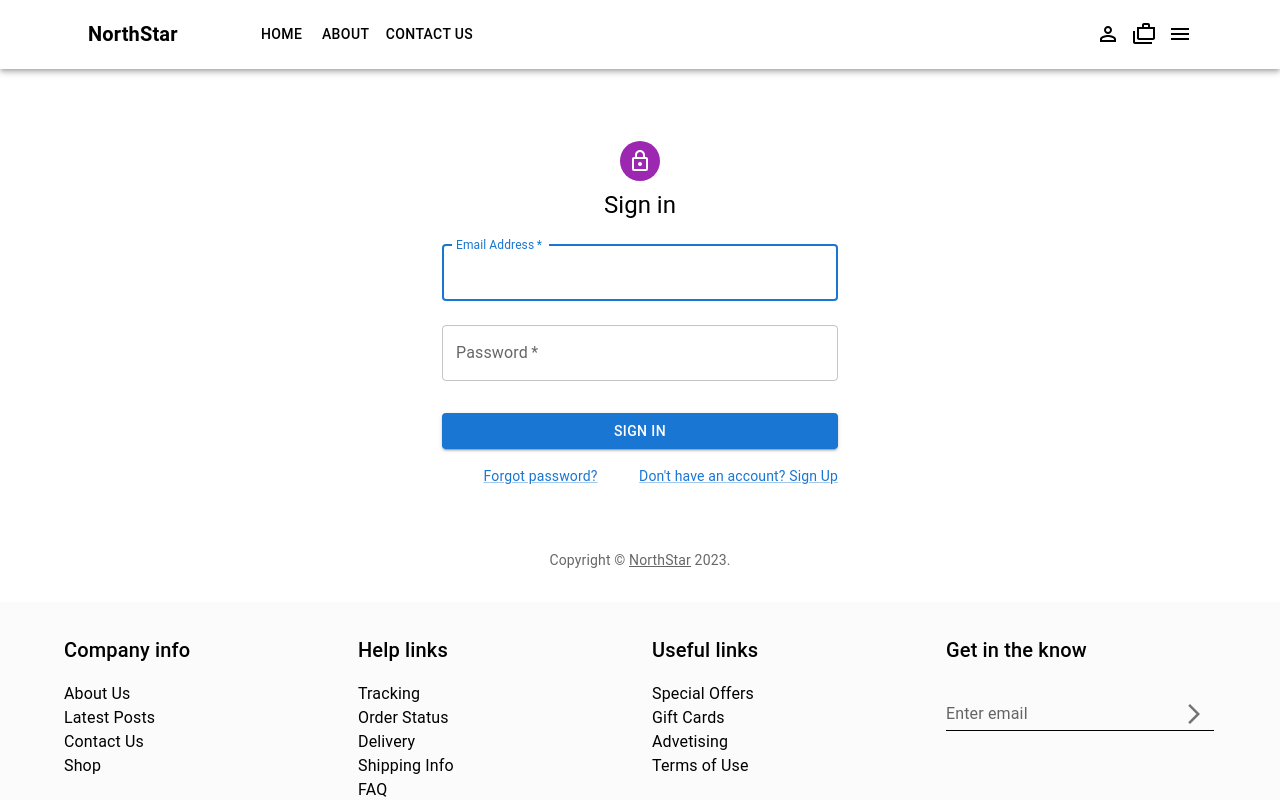
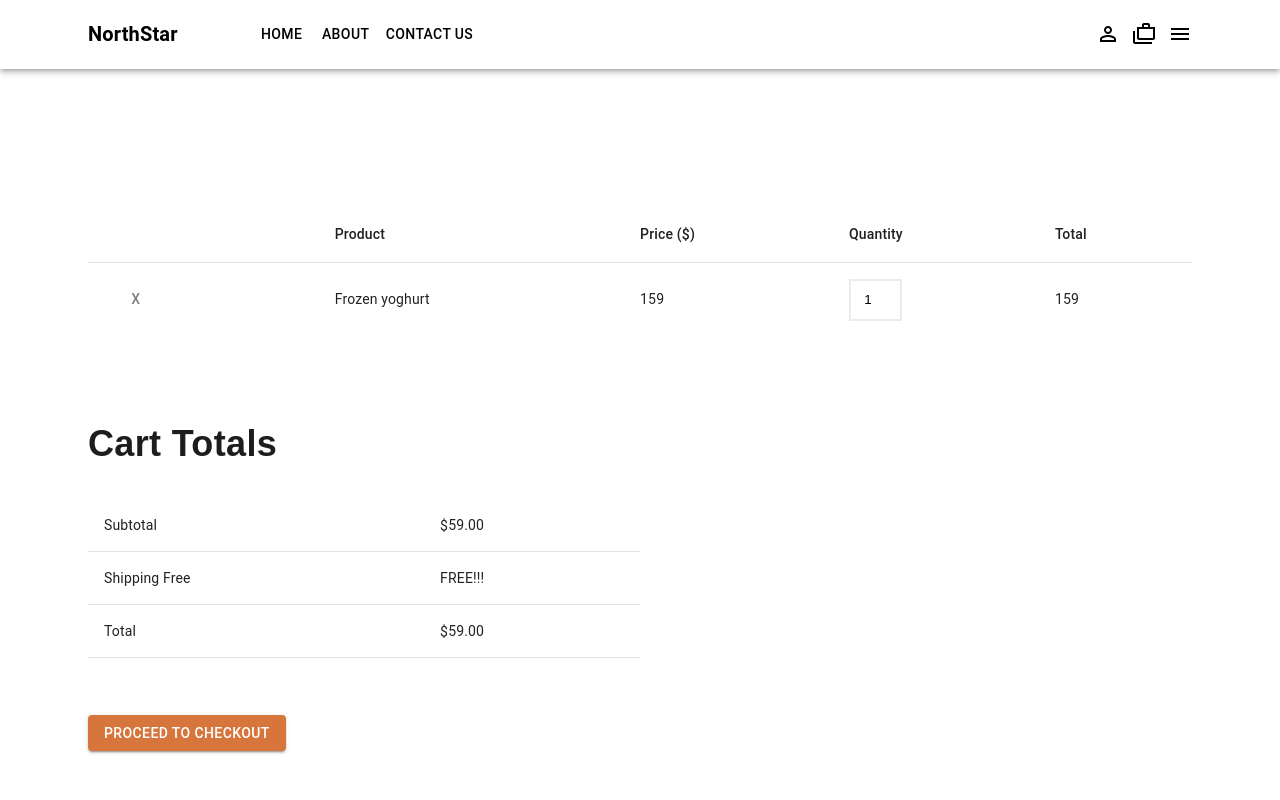
Before and after one commit to ahmadamira/Final-project-E-commerce, a React (Create React App) app: page / in a window 1280 px wide. Shown: the top 800 px of the page. Built offline with nearby package versions, Linux system fonts and the light colour scheme.

Commit message:
Added total page

```diff
--- a/src/App.js
+++ b/src/App.js
@@ -13,12 +13,13 @@ import ContactForm from "./Components/Contactuspage/Contactuspage";
 import Productpage from "./Components/Productpage/Productpage";
 import Loginpage from "./Components/Loginpage/Loginpage";
 import SignUp from "./Components/Signuppage/Signup";
+import BasicTable from "./Components/Totalpage/Totalpage";
 
 function App() {
   return (
     <div className="App">
       <Header />
-      <Loginpage />
+      <BasicTable />
       <Footer />
     </div>
   );
--- a/src/Components/Aboutpage/Abouthero/Abouthero.js
+++ b/src/Components/Aboutpage/Abouthero/Abouthero.js
@@ -1,9 +1,9 @@
 import React from 'react';
-import { styled } from '@mui/system';
+import { Container, styled } from '@mui/system';
 import { Box, Typography } from '@mui/material';
 
 const HeroSection = styled(Box)(({ theme, backgroundImage }) => ({
-    position: 'relative',
+    // position: 'relative',
     height: '348px',
     background: `url('${backgroundImage}')`,
     backgroundSize: 'cover',
@@ -31,9 +31,11 @@ const Title = styled(Typography)(({ theme }) => ({
 const Abouthero = ({ img, text }) => {
     return (
         <HeroSection backgroundImage={img}>
-            <TextContainer>
-                <Title>{text}</Title>
-            </TextContainer>
+            <Container maxWidth="lg" sx={{ position: 'relative', height: "100%" }} >
+                <TextContainer>
+                    <Title>{text}</Title>
+                </TextContainer>
+            </Container>
         </HeroSection>
     );
 };
--- a/src/Components/Contactuspage/Contactuspage.js
+++ b/src/Components/Contactuspage/Contactuspage.js
@@ -60,6 +60,8 @@ const ContactForm = () => {
                                         required
                                         fullWidth
                                         type="email"
+                                    // error={true}
+                                    // helperText={true && "error email"}
                                     />
                                 </Grid>
                             </Grid>
--- /dev/null
+++ b/src/Components/Totalpage/Totalpage.js
@@ -0,0 +1,147 @@
+import * as React from 'react';
+import classes from './Totalpage.module.css';
+import Table from '@mui/material/Table';
+import TableBody from '@mui/material/TableBody';
+import TableCell from '@mui/material/TableCell';
+import TableContainer from '@mui/material/TableContainer';
+import TableHead from '@mui/material/TableHead';
+import TableRow from '@mui/material/TableRow';
+import Paper from '@mui/material/Paper';
+import { Container } from '@mui/system';
+import Box from '@mui/material/Box';
+import { Button, Typography } from '@mui/material';
+import { styled } from '@mui/system';
+
+const Styledtypo = styled(Typography)(({ theme }) => ({
+
+
+    fontFamily: 'Arimo',
+    fontStyle: 'normal',
+    fontWeight: '700',
+    fontSize: '36px',
+    lineHeight: '48px',
+    display: 'flex',
+    alignItems: 'flex-end',
+    color: '#1D1D1D',
+    marginBottom: '31PX',
+}));
+
+function createData(name, price, quantity) {
+    return { name, price, quantity, total: price * quantity };
+}
+
+const rows = [createData('Frozen yoghurt', 159, 1)];
+
+export default function BasicTable() {
+    const [tableRows, setTableRows] = React.useState(rows);
+
+    const handleQuantityChange = (event, name) => {
+        const { value } = event.target;
+        const updatedRows = tableRows.map((row) =>
+            row.name === name
+                ? { ...row, quantity: Number(value), total: row.price * Number(value) }
+                : row
+        );
+        setTableRows(updatedRows);
+    };
+
+    return (
+        <Container maxWidth="lg" style={{ marginTop: '137px' }}>
+            <Container >
+                <TableContainer >
+                    <Table aria-label="simple table" >
+                        <TableHead>
+                            <TableRow>
+                                <TableCell></TableCell>
+                                <TableCell align="left" >Product</TableCell>
+                                <TableCell align="left" >
+                                    Price ($)
+                                </TableCell>
+                                <TableCell align="left" >
+                                    Quantity
+                                </TableCell>
+                                <TableCell align="left" >
+                                    Total
+                                </TableCell>
+                            </TableRow>
+                        </TableHead>
+                        <TableBody>
+                            {tableRows.map((row) => (
+                                <TableRow
+                                    key={row.name}
+                                    sx={{ '&:last-child td, &:last-child th': { border: 0 } }}
+                                >
+                                    <TableCell >
+                                        {/* onClick={() => handleDeleteRow(row.name)} */}
+                                        <Button
+                                            sx={{ color: '#818181' }}
+                                        >
+                                            x
+                                        </Button>
+                                    </TableCell>
+                                    <TableCell align="left">{row.name}</TableCell>
+                                    <TableCell align="left">
+                                        {row.price}
+                                    </TableCell>
+                                    <TableCell align="left" >
+                                        <input
+                                            type="number"
+                                            value={row.quantity}
+                                            onChange={(event) => handleQuantityChange(event, row.name)}
+                                            contentEditable={true}
+                                            style={{
+                                                boxSizing: 'border-box',
+                                                width: '53px',
+                                                height: '42px',
+                                                left: '889px',
+                                                top: '331.98px',
+                                                background: '#FFFFFF',
+                                                border: '2px solid #EBEBEB',
+                                                textAlign: 'center'
+                                            }}
+                                        />
+                                    </TableCell>
+                                    <TableCell align="left" >
+                                        {row.total}
+                                    </TableCell>
+                                </TableRow>
+                            ))}
+                        </TableBody>
+                    </Table>
+                </TableContainer>
+            </Container>
+            <Container style={{ marginTop: '83px', marginBottom: '107px' }}>
+                <Styledtypo textAlign='left'>Cart Totals</Styledtypo>
+                <TableContainer>
+                    <Table style={{ width: '50%', marginLeft: 0 }}>
+                        <TableHead>
+                            <TableRow>
+
+                            </TableRow>
+                        </TableHead>
+                        <TableBody>
+                            <TableRow>
+                                <TableCell>Subtotal</TableCell>
+                                <TableCell>$59.00</TableCell>
+                            </TableRow>
+                            <TableRow>
+                                <TableCell>Shipping Free</TableCell>
+                                <TableCell>FREE!!!</TableCell>
+                            </TableRow>
+                            <TableRow>
+                                <TableCell>Total</TableCell>
+                                <TableCell>$59.00</TableCell>
+                            </TableRow>
+                        </TableBody>
+                    </Table>
+                </TableContainer>
+                <Box marginTop={2} textAlign='left'>
+                    <Button variant="contained" color="primary" sx={{ backgroundColor: '#D6763C', mt: '41px' }}>
+                        Proceed to Checkout
+                    </Button>
+                </Box>
+            </Container>
+
+        </Container>
+    );
+}
--- /dev/null
+++ b/src/Components/Totalpage/Totalpage.module.css
@@ -0,0 +1,10 @@
+.deletebutton {
+    border: 'none';
+    background-color: 'white';
+    color: '#818181';
+}
+
+.tablest {
+    width: '50%';
+    margin-left: 0;
+}
```
